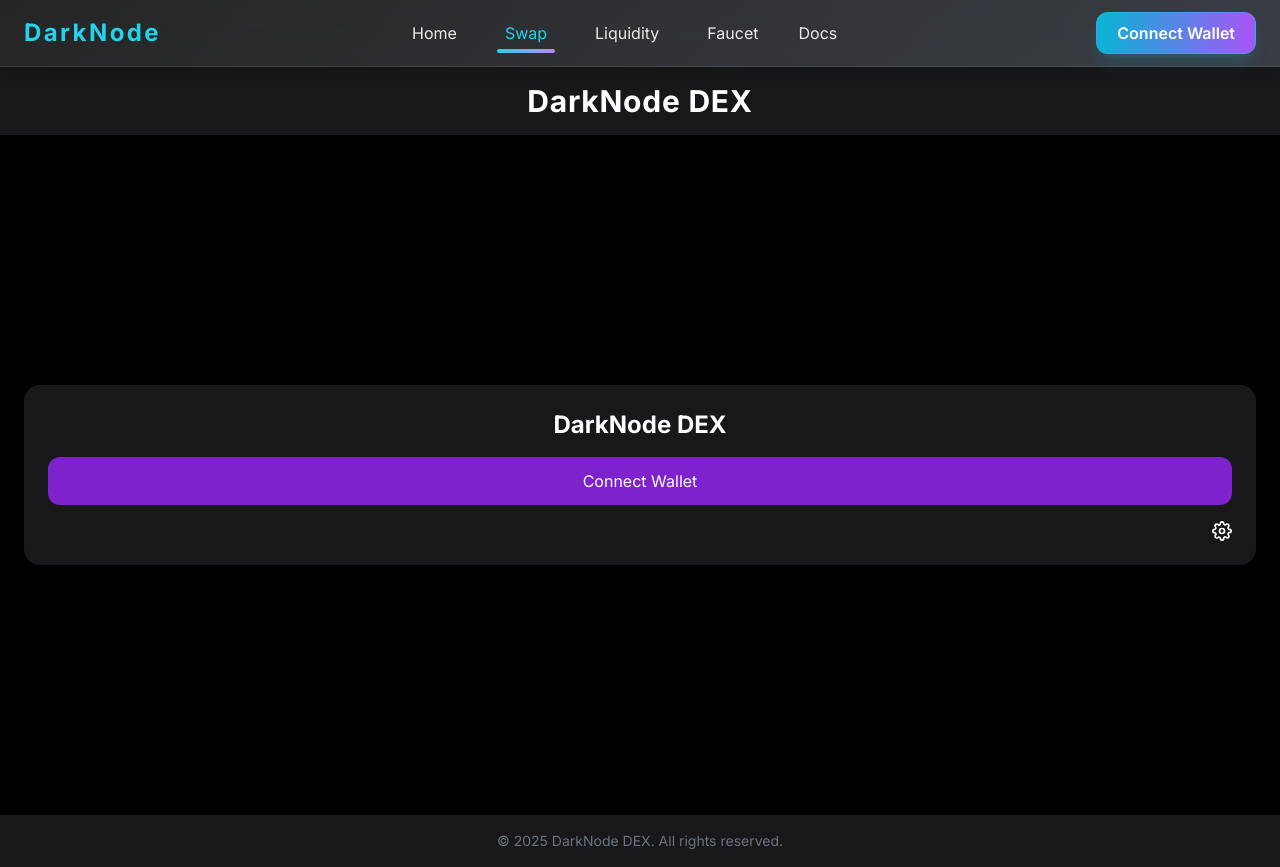
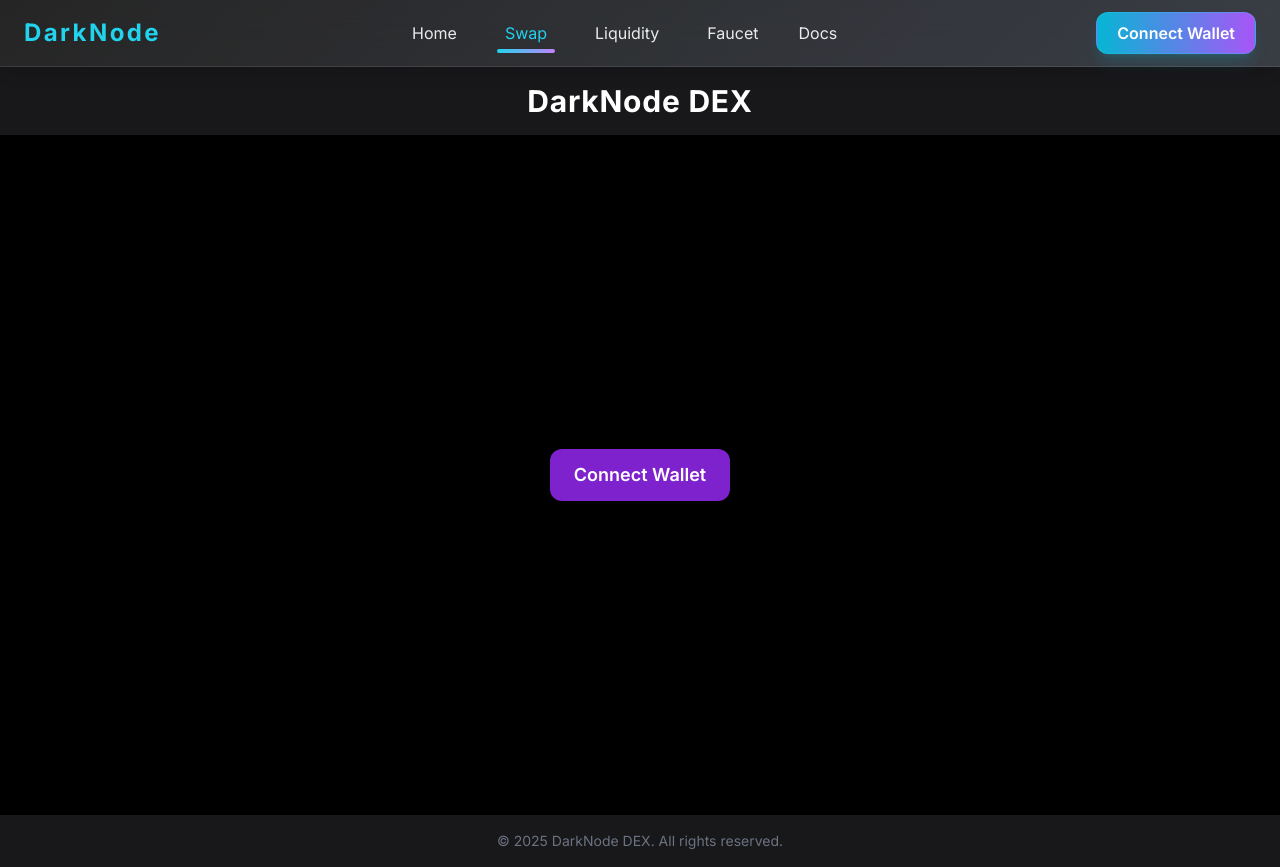
Before and after one commit to zk-web3/darknodedex, a React (Create React App) app: page / in a window 1280 px wide. Both pictures are taken after a click on the button "Launch App". Built offline with nearby package versions, Linux system fonts and the light colour scheme.

Commit message:
Update DarkNodeSwapBox.jsx

```diff
--- a/src/components/DarkNodeSwapBox.jsx
+++ b/src/components/DarkNodeSwapBox.jsx
@@ -1,7 +1,5 @@
-// /components/DarkNodeSwapBox.jsx
-import React, { useState, useEffect } from "react";
+import React, { useState } from "react";
 import { ethers } from "ethers";
-import { FiSettings } from "react-icons/fi";
 import { TOKENS } from "../utils/tokens";
 import { UNISWAP_ROUTER_ABI, UNISWAP_ROUTER_ADDRESS } from "../utils/uniswap";
 import ERC20_ABI from "../utils/erc20_abi";
@@ -71,19 +69,26 @@ const DarkNodeSwapBox = () => {
     }
   };
 
+  // 👇 Only Connect Wallet Button visible first
+  if (!walletConnected) {
     return (
-    <div className="bg-zinc-900 rounded-2xl shadow-xl p-6 w-full">
-      <h2 className="text-2xl font-bold mb-4 text-center">DarkNode DEX</h2>
-
-      {!walletConnected ? (
+      <div className="text-center">
         <button
           onClick={connectWallet}
-          className="w-full bg-purple-700 hover:bg-purple-800 text-white p-3 rounded-xl"
+          className="bg-purple-700 hover:bg-purple-800 text-white px-6 py-3 rounded-xl text-lg font-semibold"
         >
           Connect Wallet
         </button>
-      ) : (
-        <>
+      </div>
+    );
+  }
+
+  // 👇 SwapBox visible only after wallet connect
+  return (
+    <div className="bg-zinc-900 rounded-2xl shadow-xl p-6 w-[360px]">
+      <h2 className="text-2xl font-bold mb-4 text-center">DarkNode DEX</h2>
+
+      {/* From Token */}
       <div className="mb-4">
         <label className="block mb-1">From:</label>
         <select
@@ -107,6 +112,8 @@ const DarkNodeSwapBox = () => {
           className="w-full mt-2 p-2 bg-zinc-800 rounded"
         />
       </div>
+
+      {/* To Token */}
       <div className="mb-4">
         <label className="block mb-1">To:</label>
         <select
@@ -130,18 +137,13 @@ const DarkNodeSwapBox = () => {
           className="w-full mt-2 p-2 bg-zinc-800 rounded text-gray-400"
         />
       </div>
+
       <button
         onClick={handleSwap}
         className="w-full bg-purple-700 hover:bg-purple-800 text-white p-3 rounded-xl mt-4"
       >
         Swap
       </button>
-        </>
-      )}
-
-      <div className="flex justify-end mt-4">
-        <FiSettings className="text-xl cursor-pointer" />
-      </div>
     </div>
   );
 };
```
Lines whose indentation alone changed are shown as unchanged.
